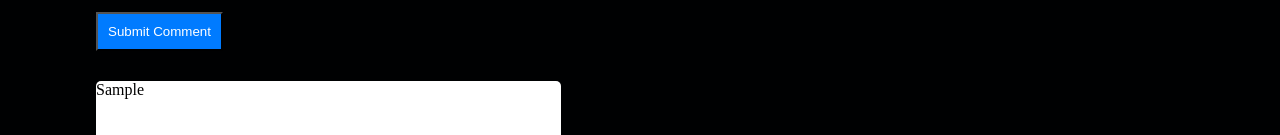
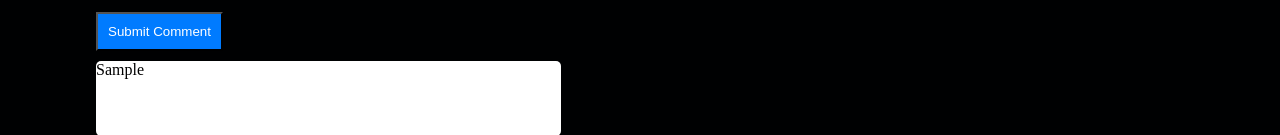
Before and after one commit to gozixq/chatbot_CPE, a React (Create React App) app in the folder chatbot_front/: page / in a window 1280 px wide. Both pictures are taken after typing "Sample" into the empty fields and a click on the button "Submit Comment". Shown: the part 2672-2807 px from the top of the page. Built offline with nearby package versions, Linux system fonts and the light colour scheme.

Commit message:
comment3

```diff
--- a/chatbot_front/src/containers/blog/Blog.jsx
+++ b/chatbot_front/src/containers/blog/Blog.jsx
@@ -5,19 +5,22 @@ const Blog = () => {
   const [comment, setComment] = useState('');
   const [comments, setComments] = useState([]);
 
-  const onClickHandler = () =>{
-    setComments((comments) => [...comments,comment]);
-  }
+  const onClickHandler = () => {
+    if (comment.trim() !== '') {
+      setComments((prevComments) => [...prevComments, comment]);
+      setComment('');
+    }
+  };
 
   const onChangeHandler = (e) =>{
     setComment(e.target.value);
   }
 
   return (
-    <div className="gpt3__blog section__padding" id="blog">
+    <div className="section__padding" id="blog">
 
-      <div className="gpt3__blog-container">
-        <div className="gpt3__comment-box">
+      <div className="comment-box-container">
+        <div className="comment-box">
           <textarea
             className="comment-input"
             placeholder="Write your comment here..."
@@ -27,12 +30,14 @@ const Blog = () => {
           <button className="comment-button" onClick={onClickHandler}>
             Submit Comment
           </button>
+
+          {comments.map((text, index) => (
+        <div key={index} className="comment-container">
+        {text}
         </div>
-          {comments.map((text) => (
-            <div className="comment-container">
-              {text}
-            </div>
-          ))}
+        ))}
+        </div>
+
       </div>
     </div>
   );
--- a/chatbot_front/src/containers/blog/blog.css
+++ b/chatbot_front/src/containers/blog/blog.css
@@ -1,29 +1,10 @@
-/* blog.css */
 
-.gpt3__blog {
-    display: flex;
-    flex-direction: column;
-}
-
-.gpt3__blog-heading {
-    width: 100%;
-    text-align: left;
-    margin-bottom: 5rem;
-}
-
-.gpt3__blog-heading h1 {
-    font-size: 62px;
-    line-height: 75px;
-    font-family: var(--font-family);
-    font-weight: 800;
-}
-
-.gpt3__blog-container {
+.comment-box-container {
     display: flex;
     flex-direction: column; /* Change from row to column */
 }
 
-.gpt3__comment-box {
+.comment-box {
     margin-bottom: 20px;
 }
 
@@ -40,20 +21,7 @@
     cursor: pointer;
 }
 
-.gpt3__comments .comment {
-    margin-bottom: 10px;
-}
 
-.gpt3__blog-container_groupA {
-    flex: 1; /* Change flex property to take full width */
-    margin-right: 2rem;
-}
-
-.gpt3__blog-container_groupB {
-    display: grid;
-    grid-template-columns: repeat(2, 1fr);
-    grid-gap: 2rem;
-}
 
 
 
```
